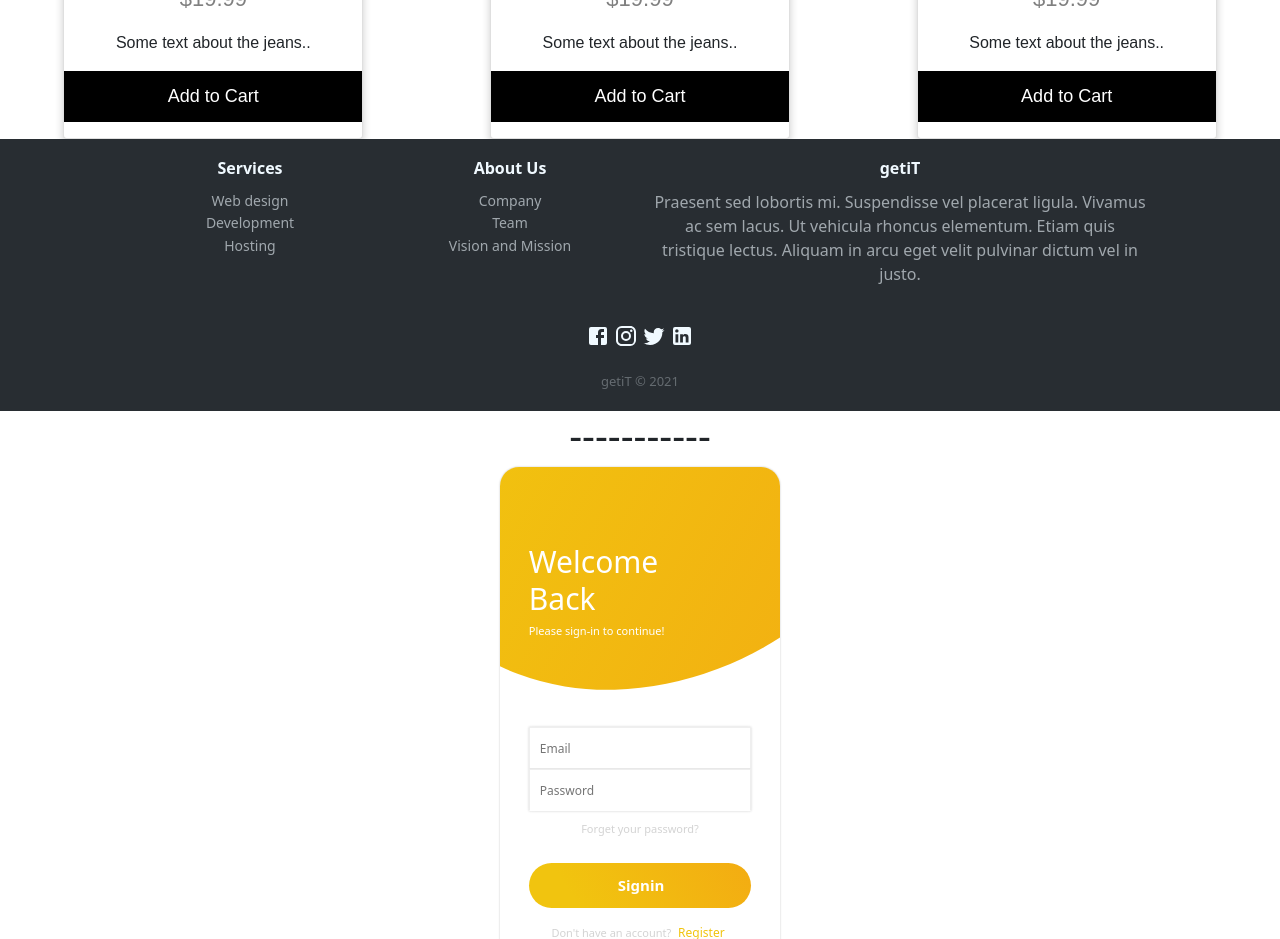
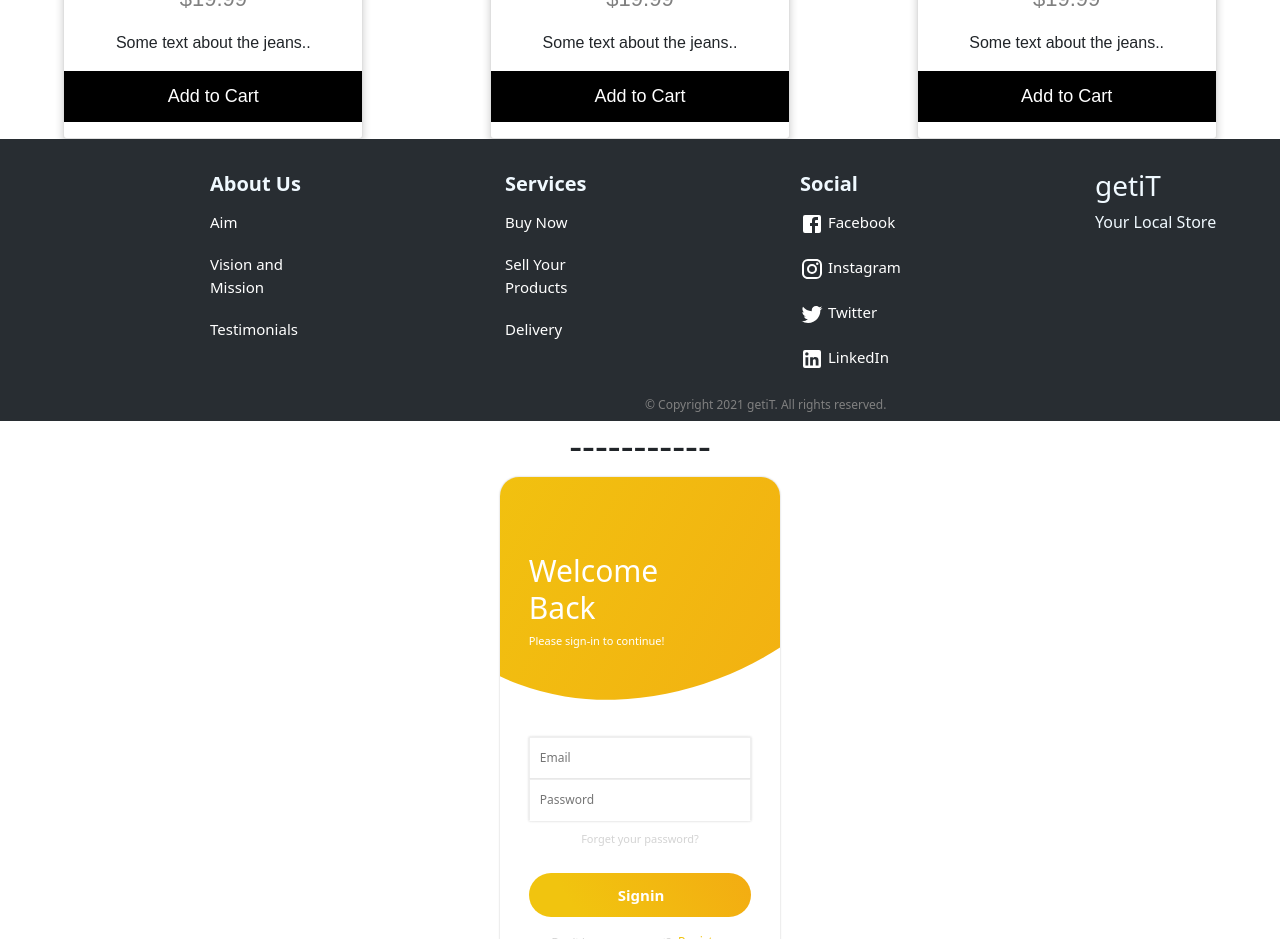
Before and after one commit to sjsj0/getiT, a React (Create React App) app in the folder frontend/getit_fe/: page / in a window 1280 px wide. Shown: the part 920-1859 px from the top of the page. Built offline with nearby package versions, Linux system fonts and the light colour scheme; a web font is replaced by a local one.

Commit message:
footer container v2

```diff
--- a/frontend/getit_fe/src/components/App.js
+++ b/frontend/getit_fe/src/components/App.js
@@ -1,5 +1,6 @@
 import './App.css';
-import Footer from "./Footer";
+//import Footer from "./Footer";
+
 import Searchbar from "./Searchbar";
 import Slides from "./Slides"
 import ItemCard from "./cards";
@@ -8,6 +9,7 @@ import './card_container.css';
 import { LoginApp, RegisterApp } from './accountBox/Login-register';
 import styled from "styled-components";
 import { Navbar } from './navbar/nav_index';
+import { FooterContainer } from './footer_V2/footer_index';
 import { SearchBar } from './searchbar/searchbar_index';
 
 const AppContainer = styled.div`
@@ -30,7 +32,7 @@ function App() {
                     <ItemCard />
                 </div>
 
-                <Footer />
+                <FooterContainer />
 
 
                 <h1>-----------</h1>
--- a/frontend/getit_fe/src/components/Footer.jsx
+++ /dev/null
@@ -1,49 +0,0 @@
-import React from "react";
-import FacebookIcon from '@material-ui/icons/Facebook';
-import InstagramIcon from '@material-ui/icons/Instagram';
-import TwitterIcon from '@material-ui/icons/Twitter';
-import LinkedInIcon from '@material-ui/icons/LinkedIn';
-import './footercss.css';
-
-
-function Footer() {
-  const year = new Date().getFullYear();
-  return (
-    <footer>
-        <div class="footer-dark">
-        <footer>
-            <div class="container">
-                <div class="row">
-                    <div class="col-sm-6 col-md-3 item">
-                        <h3>Services</h3>
-                        <ul>
-                            <li><a href="#">Web design</a></li>
-                            <li><a href="#">Development</a></li>
-                            <li><a href="#">Hosting</a></li>
-                        </ul>
-                    </div>
-                    <div class="col-sm-6 col-md-3 item">
-                        <h3>About Us</h3>
-                        <ul>
-                            <li><a href="#">Company</a></li>
-                            <li><a href="#">Team</a></li>
-                            <li><a href="#">Vision and Mission</a></li>
-                        </ul>
-                    </div>
-                    <div class="col-md-6 item text">
-                        <h3>getiT</h3>
-                        <p>Praesent sed lobortis mi. Suspendisse vel placerat ligula. Vivamus ac sem lacus. Ut vehicula rhoncus elementum. Etiam quis tristique lectus. Aliquam in arcu eget velit pulvinar dictum vel in justo.</p>
-                    </div>
-                    {/* <div class="col item social"><a href="#"><i class="icon ion-social-facebook"></i></a><a href="#"><i class="icon ion-social-twitter"></i></a><a href="#"><i class="icon ion-social-snapchat"></i></a><a href="#"><i class="icon ion-social-instagram"></i></a></div> */}
-                <div><FacebookIcon/> <InstagramIcon/> <TwitterIcon/> <LinkedInIcon/> </div>
-                </div>
-
-                <p class="copyright">getiT © 2021</p>
-            </div>
-        </footer>
-    </div>
-    </footer>
-  );
-}
-
-export default Footer;
--- /dev/null
+++ b/frontend/getit_fe/src/components/footer_V2/footer_index.jsx
@@ -0,0 +1,127 @@
+import React from 'react'
+import styled from 'styled-components';
+import FacebookIcon from '@material-ui/icons/Facebook';
+import InstagramIcon from '@material-ui/icons/Instagram';
+import TwitterIcon from '@material-ui/icons/Twitter';
+import LinkedInIcon from '@material-ui/icons/LinkedIn';
+
+
+export const Container = styled.div`
+padding:30px 60px;
+color:#f0f9ff;
+background-color:#282d32;
+position: relative;
+bottom: 0;
+`;
+
+export const copyrightContainer = styled.div`
+padding:30px 60px;
+background-color:#282d32;
+color:#808080;
+position: relative;
+bottom: 0;
+`;
+
+
+
+export const Copyright = styled.div`
+position: absolute;
+bottom: 7px;
+margin-left: 585px;
+font-size: 12px;
+color: grey;
+`;
+
+export const Wrapper = styled.div`
+    display: flex;
+
+    flex-direction: column;
+    justify-content: center;
+    max-width: 1000px;
+    margin: 0 auto;
+    /* background: red; */
+`;
+
+export const Column = styled.div`
+  display: flex;
+  flex-direction: column;
+  text-align: left;
+  margin-left: 150px;
+`;
+
+export const about = styled.div`
+
+`;
+
+export const Row = styled.div`
+  display: grid;
+  grid-template-columns: repeat(auto-fill, minmax(230px, 1fr));
+  grid-gap: 20px;
+  @media (max-width: 1000px) {
+    grid-template-columns: repeat(auto-fill, minmax(200px, 1fr));
+  }
+`;
+
+export const FooterLink = styled.a`
+  color: #fff;
+  margin-bottom: 20px;
+  font-size: 15px;
+  text-decoration: none;
+  &:hover {
+      color: #ff9c00;
+      transition: 200ms ease-in;
+  }
+`;
+
+export const Title = styled.p`
+    margin-top:0;
+    margin-bottom:12px;
+    font-weight:bold;
+    font-size:20px;
+`;
+
+export const logo = styled.p`{
+  display: flex;
+  justify-content: space-between;
+  left-padding:200px;
+`;
+
+
+export function FooterContainer(props) {
+    return (
+        <Container>
+           <Row>
+             <Column>
+              <Title>About Us</Title>
+              <FooterLink href="#">Aim</FooterLink>
+              <FooterLink href="#">Vision and Mission</FooterLink>
+              <FooterLink href="#">Testimonials</FooterLink>
+             </Column>
+             <Column>
+              <Title> Services</Title>
+              <FooterLink href="#">Buy Now </FooterLink>
+              <FooterLink href="#">Sell Your Products</FooterLink>
+              <FooterLink href="#">Delivery</FooterLink>
+             </Column>
+             <Column>
+              <Title> Social </Title>
+                  <FooterLink href="#">  <FacebookIcon/> Facebook  </FooterLink>
+                  <FooterLink href="#"> <InstagramIcon/> Instagram </FooterLink>
+                <FooterLink href="#"><TwitterIcon/> Twitter </FooterLink>
+                 <FooterLink href="#"><LinkedInIcon/> LinkedIn</FooterLink>
+             </Column>
+             <Column>
+              <h3>getiT</h3>
+              <p>Your Local Store</p>
+              </Column>
+           </Row>
+
+           <Copyright> © Copyright 2021 getiT. All rights reserved. </Copyright>
+
+
+
+        </Container>
+
+
+    )
+}
--- a/frontend/getit_fe/src/components/footercss.css
+++ /dev/null
@@ -1,92 +0,0 @@
-.footer-dark {
-    padding:20px 120px;
-    color:#f0f9ff;
-    background-color:#282d32;
-    position: relative;
-    bottom: 0;
-
-  }
-
-  .footer-dark h3 {
-    margin-top:0;
-    margin-bottom:12px;
-    font-weight:bold;
-    font-size:16px;
-  }
-
-  .footer-dark ul {
-    padding:0;
-    list-style:none;
-    line-height:1.6;
-    font-size:14px;
-    margin-bottom:0;
-  }
-
-  .footer-dark ul a {
-    color:inherit;
-    text-decoration:none;
-    opacity:0.6;
-  }
-
-  .footer-dark ul a:hover {
-    opacity:0.8;
-  }
-
-  @media (max-width:767px) {
-    .footer-dark .item:not(.social) {
-      text-align:center;
-      padding-bottom:20px;
-    }
-  }
-
-  .footer-dark .item.text {
-    margin-bottom:36px;
-  }
-
-  @media (max-width:767px) {
-    .footer-dark .item.text {
-      margin-bottom:0;
-    }
-  }
-
-  .footer-dark .item.text p {
-    opacity:0.6;
-    margin-bottom:0;
-  }
-
-  .footer-dark .item.social {
-    text-align:center;
-  }
-
-  @media (max-width:991px) {
-    .footer-dark .item.social {
-      text-align:center;
-      margin-top:20px;
-    }
-  }
-
-  .footer-dark .item.social > a {
-    font-size:20px;
-    width:36px;
-    height:36px;
-    line-height:36px;
-    display:inline-block;
-    text-align:center;
-    border-radius:50%;
-    box-shadow:0 0 0 1px rgba(255,255,255,0.4);
-    margin:0 8px;
-    color:#fff;
-    opacity:0.75;
-  }
-
-  .footer-dark .item.social > a:hover {
-    opacity:0.9;
-  }
-
-  .footer-dark .copyright {
-    text-align:center;
-    padding-top:24px;
-    opacity:0.3;
-    font-size:13px;
-    margin-bottom:0;
-  }
```
